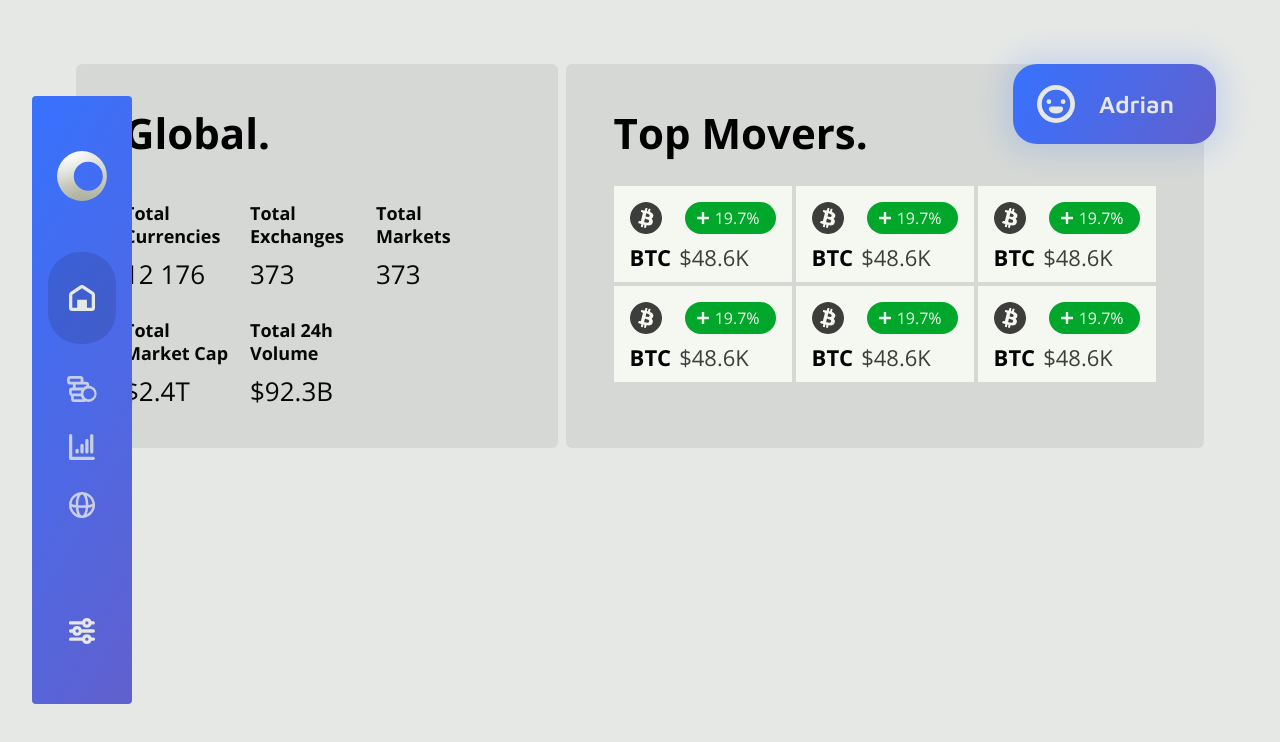
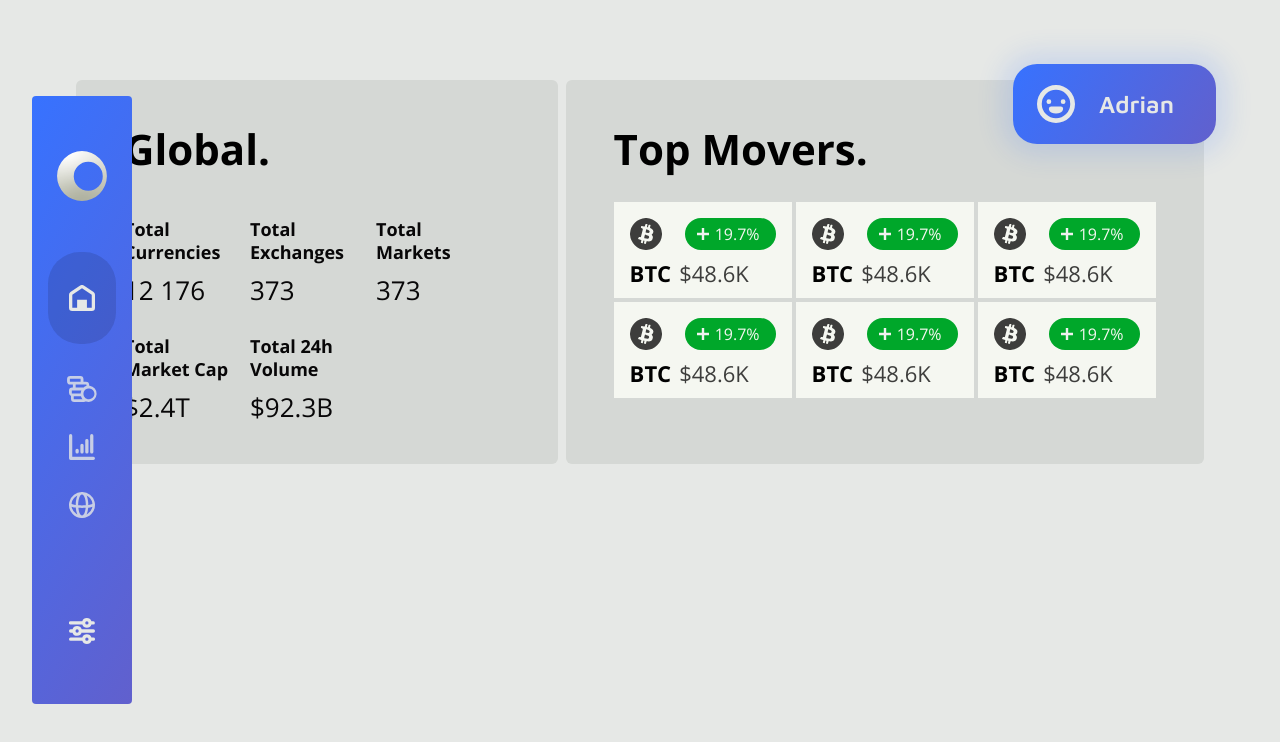
Before and after one commit to theTurtl/cryptowatcher, a React (Create React App) app: page / in a window 1280 px wide. Shown: the top 742 px of the page. Built offline with nearby package versions, Linux system fonts and the light colour scheme.

Commit message:
Bedtime again

```diff
--- a/src/App.css
+++ b/src/App.css
@@ -159,6 +159,7 @@ table {
   width: 100%;
   flex: 100%;
   background-color: #e6e8e6;
+  margin-top: 80px;
 }
 
 /*---------------- navBar -----------------*/
@@ -304,7 +305,6 @@ table {
 .homePageLayout {
   width: 1128px;
   margin: auto;
-  margin-top: 64px;
 }
 
 .homeView {
```
